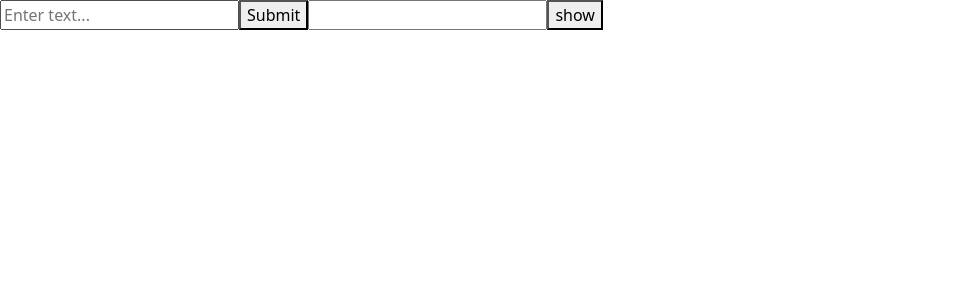
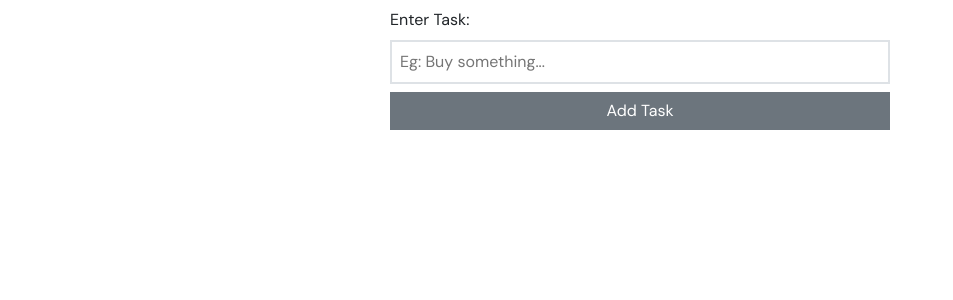
Before and after one commit to mern-trainer/Hari-MERN, a React (Vite) app in the folder ReactJS/app/: page / in a window 1280 px wide. Shown: the top 300 px of the page, without its empty margins (0-953 px from the left). Built offline with nearby package versions, Linux system fonts and the light colour scheme.

Commit message:
todo list

```diff
--- a/ReactJS/app/index.html
+++ b/ReactJS/app/index.html
@@ -5,6 +5,11 @@
         <link rel="icon" type="image/svg+xml" href="/vite.svg" />
         <meta name="viewport" content="width=device-width, initial-scale=1.0" />
         <title>Vite + React</title>
+        <link rel="preconnect" href="https://fonts.googleapis.com">
+        <link rel="preconnect" href="https://fonts.gstatic.com" crossorigin>
+        <link
+            href="https://fonts.googleapis.com/css2?family=DM+Sans:ital,opsz,wght@0,9..40,100..1000;1,9..40,100..1000&display=swap"
+            rel="stylesheet">
     </head>
     <body>
         <div id="root"></div>
--- a/ReactJS/app/src/App.jsx
+++ b/ReactJS/app/src/App.jsx
@@ -1,7 +1,7 @@
-import { Form } from "./pages/Form";
+import TodoList from "./pages/TodoList";
 
 const App = () => {
-    return <Form />
+    return <TodoList />
 }
 
 export default App;
--- /dev/null
+++ b/ReactJS/app/src/index.css
@@ -0,0 +1,7 @@
+body{
+    font-family: "DM Sans", sans-serif;
+}
+
+.outline-none{
+    outline: none;
+}
--- a/ReactJS/app/src/main.jsx
+++ b/ReactJS/app/src/main.jsx
@@ -1,6 +1,7 @@
 import { createRoot } from "react-dom/client"
 import App from "./App";
 import "bootstrap/dist/css/bootstrap.min.css"
+import "./index.css"
 
 const container = document.getElementById("root");
 
--- /dev/null
+++ b/ReactJS/app/src/pages/TodoList.jsx
@@ -0,0 +1,53 @@
+import { useState } from "react"
+
+const TodoList = () => {
+
+    const [todo, setTodo] = useState("")
+    const [todoList, setTodoList] = useState([])
+
+    const handleChange = (event) => {
+        setTodo(event.target.value)
+    }
+
+    const handleSubmit = (event) => {
+        event.preventDefault()
+        if (todo == "") {
+            return console.log("Task is required.")
+        }
+        const index = todoList.findIndex((item) => item.task.toLowerCase() == todo.toLowerCase())
+        if (index != -1) {
+            return console.log("Task already exist.")
+        }
+        const taskObj = {
+            id: crypto.randomUUID(),
+            task: todo,
+            is_completed: false,
+            createdAt: new Date().toLocaleString(),
+            updatedAt: new Date().toLocaleString()
+        }
+        setTodoList([taskObj, ...todoList])
+        setTodo("")
+    }
+
+    const mappedList = todoList.map(listItem => {
+        // identifier (key) -> Which element is created, updated or deleted
+        return <div key={listItem.id} className="border border-2 p-2">
+            <h2>{listItem.task}</h2>
+            <p>Created: {listItem.createdAt}</p>
+            <p>Updated: {listItem.updatedAt}</p>
+        </div>
+    })
+
+    return <div className="d-flex flex-column align-items-center justify-content-center">
+        <form onSubmit={handleSubmit} className="w-100 d-flex gap-2 flex-column mt-2" style={{maxWidth: "500px"}}>
+            <label htmlFor="">Enter Task:</label>
+            <input type="text" name="todo" placeholder="Eg: Buy something..." className="border border-2 p-2 outline-none" value={todo} onChange={handleChange} />
+            <button className="btn btn-secondary rounded-0">Add Task</button>
+        </form>
+        <div className="w-100 mt-2 d-flex flex-column gap-2 " style={{ maxWidth: "500px" }}>
+            {mappedList}
+        </div>
+    </div>
+}
+
+export default TodoList
```
